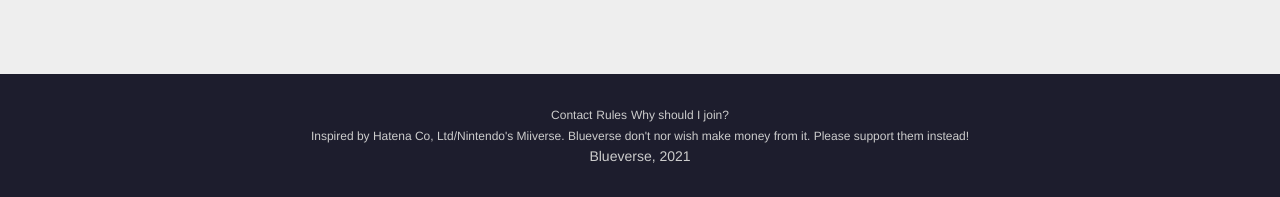
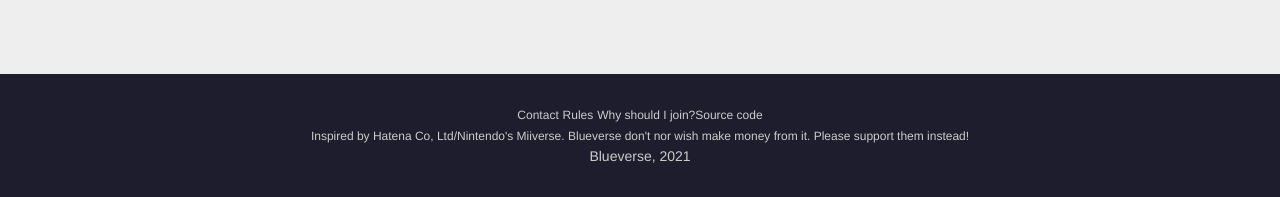
Before and after one commit to wutadam2/Blueverse, a Django app: page /activity/ in a window 1280 px wide. Shown: the part 603-800 px from the top of the page. Run offline with Django 3.2, Linux system fonts and the light colour scheme; the visitor is signed in with stand-in values (Sample User, id 1); data comes from the database, SQL or seed files in the repository; data that the repository does not hold is empty.

Commit message:
Added source code link to footer

```diff
--- a/closedverse_main/templates/closedverse_main/layout.html
+++ b/closedverse_main/templates/closedverse_main/layout.html
@@ -86,7 +86,7 @@
       <div id="footer">
         <div id="footer-inner">
           <div class="link-container">
-			<p><a href="/help/contact">Contact</a> <a href="/help/rules">Rules</a> <a href="/why">Why should I join?</a></p>
+			<p><a href="/help/contact">Contact</a> <a href="/help/rules">Rules</a> <a href="/why">Why should I join?</a><a href="https://github.com/Rix565/Blueverse">Source code</a></p>
 			<p id="copyright"><a href="https://nintendo.com/">Inspired by Hatena Co, Ltd/Nintendo's Miiverse. Blueverse don't nor wish make money from it. Please support them instead!</a><br>
 			<p id="copyright">Blueverse, 2021</p>
 			</div>
```
